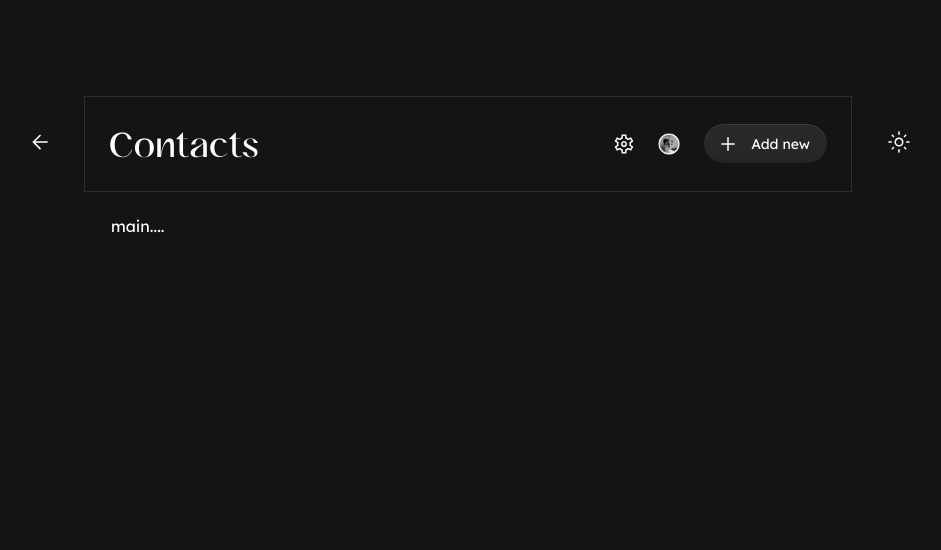
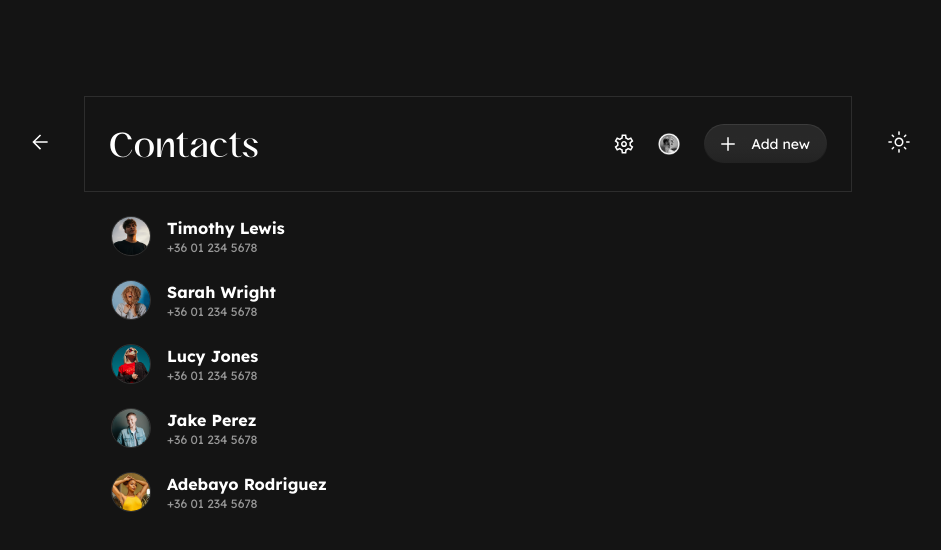
Before and after one commit to peterfulop/contacts-app, a React (Vite) app: page / in a window 1280 px wide. Shown: the top 550 px of the page, without its empty margins (169-1110 px from the left). Built offline with nearby package versions, Linux system fonts and the light colour scheme.

Commit message:
feat(*): contactItems added;

```diff
--- /dev/null
+++ b/src/componets/component-library/contacts/contact-list-item.tsx
@@ -0,0 +1,34 @@
+import styled from 'styled-components';
+import { Contact } from '../../pages/contacts';
+
+const ContactItem = styled('div')(({ theme }) => ({
+  display: 'flex',
+  gap: '16px',
+  padding: '12px 0',
+  h3: {
+    ...theme.typography.H3,
+  },
+  p: {
+    ...theme.typography.message,
+    color: theme.colors.textSecondary,
+  },
+}));
+
+const Avatar = styled('img')(({ theme }) => ({
+  width: '40px',
+  height: '40px',
+  border: `1px solid ${theme.colors.G40}`,
+  borderRadius: '20px',
+}));
+
+export const ContactListItem = (props: { contact: Contact }) => {
+  return (
+    <ContactItem>
+      <Avatar src={props.contact.avatar} />
+      <div>
+        <h3>{props.contact.name}</h3>
+        <p>{props.contact.phone}</p>
+      </div>
+    </ContactItem>
+  );
+};
--- /dev/null
+++ b/src/componets/component-library/contacts/contact-list.tsx
@@ -0,0 +1,19 @@
+import styled from 'styled-components';
+import { Contact } from '../../pages/contacts';
+import { ContactListItem } from './contact-list-item';
+
+const List = styled('div')({
+  width: '100%',
+  display: 'flex',
+  flexDirection: 'column',
+});
+
+export const ContactList = (props: { contacts: Contact[] }) => {
+  return (
+    <List>
+      {props.contacts.map((contact, index) => {
+        return <ContactListItem key={index} contact={contact} />;
+      })}
+    </List>
+  );
+};
--- a/src/componets/pages/contacts.tsx
+++ b/src/componets/pages/contacts.tsx
@@ -1,7 +1,9 @@
+import { useEffect, useState } from 'react';
 import styled from 'styled-components';
 import Avatar from '../../assets/avatars/Photo.png';
 import { TEXT, t } from '../../text';
 import { Button } from '../component-library/button/button';
+import { ContactList } from '../component-library/contacts/contact-list';
 import { Icon } from '../component-library/icon-item/icon-item';
 
 export const Navbar = styled('header')({
@@ -49,10 +51,49 @@ export const Content = styled('main')({
   margin: '0 auto',
   display: 'flex',
   width: '100%',
-  padding: '24px',
+  padding: '12px 24px',
 });
 
+export type Contact = {
+  name: string;
+  phone: string;
+  avatar: string;
+};
+
 export const Contacts = () => {
+  const [contacts, setContacts] = useState<Contact[] | null>();
+
+  useEffect(() => {
+    const data = [
+      {
+        name: 'Timothy Lewis',
+        phone: '+36 01 234 5678',
+        avatar: 'src/assets/avatars/Timothy.png',
+      },
+      {
+        name: 'Sarah Wright',
+        phone: '+36 01 234 5678',
+        avatar: 'src/assets/avatars/Sarah.png',
+      },
+      {
+        name: 'Lucy Jones',
+        phone: '+36 01 234 5678',
+        avatar: 'src/assets/avatars/Lucy.png',
+      },
+      {
+        name: 'Jake Perez',
+        phone: '+36 01 234 5678',
+        avatar: 'src/assets/avatars/Jake.png',
+      },
+      {
+        name: 'Adebayo Rodriguez',
+        phone: '+36 01 234 5678',
+        avatar: 'src/assets/avatars/Adebayo.png',
+      },
+    ];
+    setContacts(data);
+  }, []);
+
   return (
     <>
       <Navbar>
@@ -76,7 +117,13 @@ export const Contacts = () => {
           <Icon icon={'LightMode'} />
         </NavbarSide>
       </Navbar>
-      <Content>main....</Content>
+      <Content>
+        {contacts ? (
+          <ContactList contacts={contacts} />
+        ) : (
+          <div>no contacts yet...</div>
+        )}
+      </Content>
     </>
   );
 };
--- a/src/theme/theme.ts
+++ b/src/theme/theme.ts
@@ -41,9 +41,9 @@ export const theme = {
     },
     message: {
       fontFamily: 'Lexend Deca',
-      fontStyle: 'regular',
+      fontStyle: 'normal',
       fontSize: '12px',
-      lineHeight: '12px',
+      lineHeight: '16px',
       letterSpacing: '1%',
     },
   },
```
